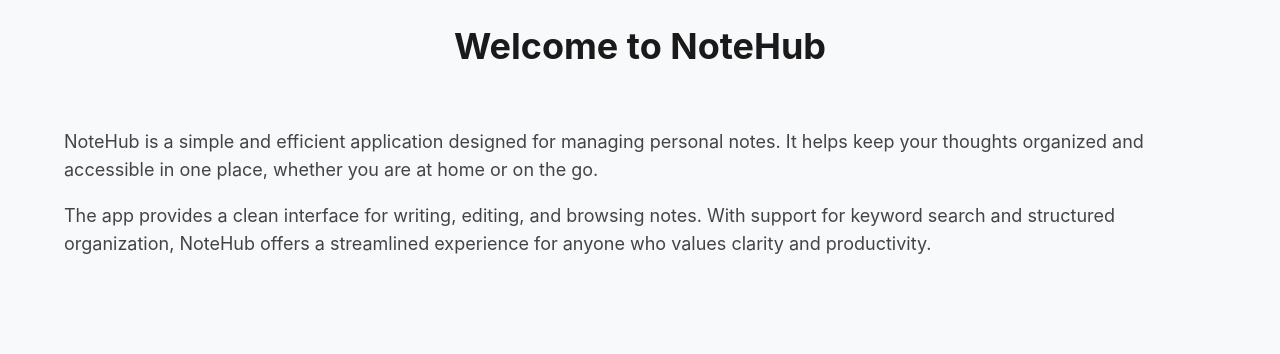
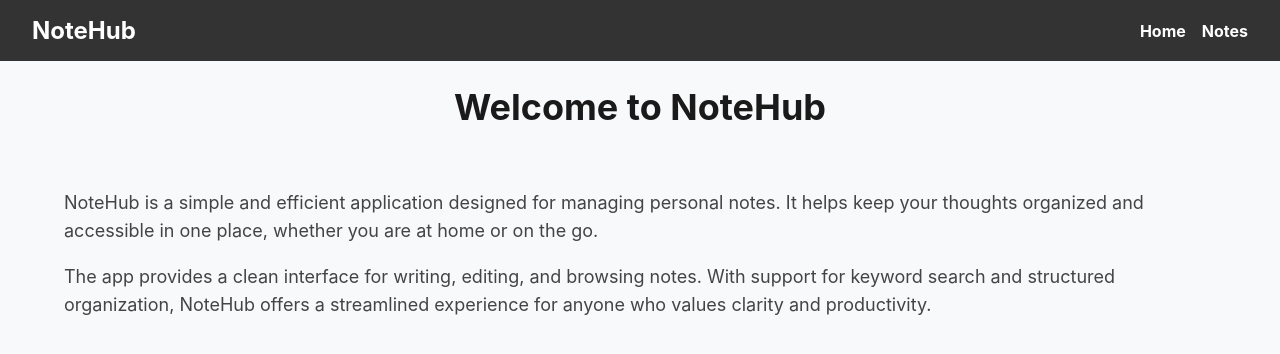
Before and after one commit to hellvita/06-notehub-nextjs, a Next.js app: page / in a window 1280 px wide. Shown: the top 354 px of the page. Built offline with nearby package versions, Linux system fonts and the light colour scheme.

Commit message:
add the Header content

```diff
--- a/app/layout.tsx
+++ b/app/layout.tsx
@@ -1,5 +1,6 @@
 import type { Metadata } from "next";
 import TanStackProvider from "@/components/TanStackProvider/TanStackProvider";
+import Header from "@/components/Header/Header";
 import { Geist, Geist_Mono } from "next/font/google";
 import "./globals.css";
 
@@ -27,6 +28,8 @@
     <html lang="en">
       <body className={`${geistSans.variable} ${geistMono.variable}`}>
         <TanStackProvider>
+          <Header />
+
           <main>{children}</main>
         </TanStackProvider>
       </body>
--- /dev/null
+++ b/components/Header/Header.module.css
@@ -0,0 +1,37 @@
+.header {
+  display: flex;
+  justify-content: space-between;
+  align-items: center;
+  padding: 1rem 2rem;
+  background-color: #333;
+  color: white;
+}
+
+.header a {
+  text-decoration: none;
+  color: white;
+  font-size: 1.5rem;
+  font-weight: bold;
+}
+
+.header a:hover {
+  color: #ddd;
+}
+
+.navigation {
+  list-style-type: none;
+  margin: 0;
+  padding: 0;
+  display: flex;
+  gap: 1rem;
+}
+
+.navigation li a {
+  text-decoration: none;
+  color: white;
+  font-size: 1rem;
+}
+
+.navigation li a:hover {
+  color: #ddd;
+}
--- /dev/null
+++ b/components/Header/Header.tsx
@@ -0,0 +1,22 @@
+import Link from "next/link";
+import css from "./Header.module.css";
+
+export default function Header() {
+  return (
+    <header className={css.header}>
+      <Link href="/" aria-label="Home">
+        NoteHub
+      </Link>
+      <nav aria-label="Main Navigation">
+        <ul className={css.navigation}>
+          <li>
+            <Link href="/">Home</Link>
+          </li>
+          <li>
+            <a href="/notes">Notes</a>
+          </li>
+        </ul>
+      </nav>
+    </header>
+  );
+}
```
